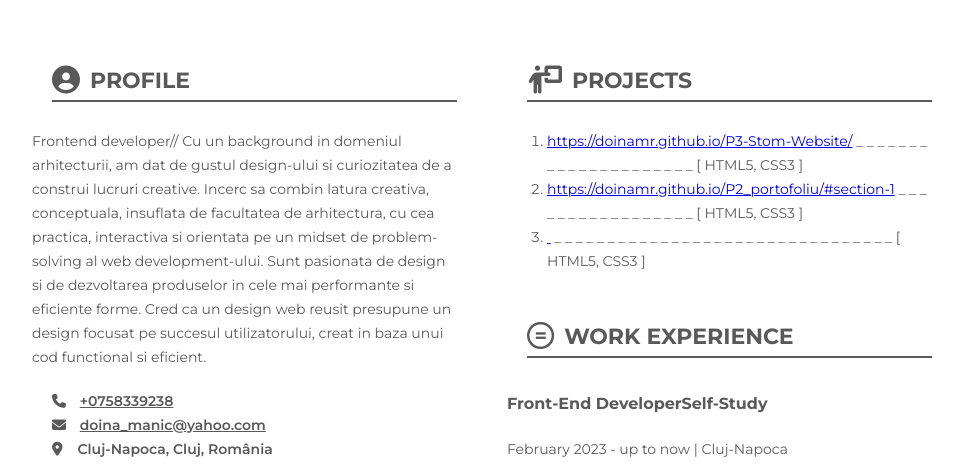
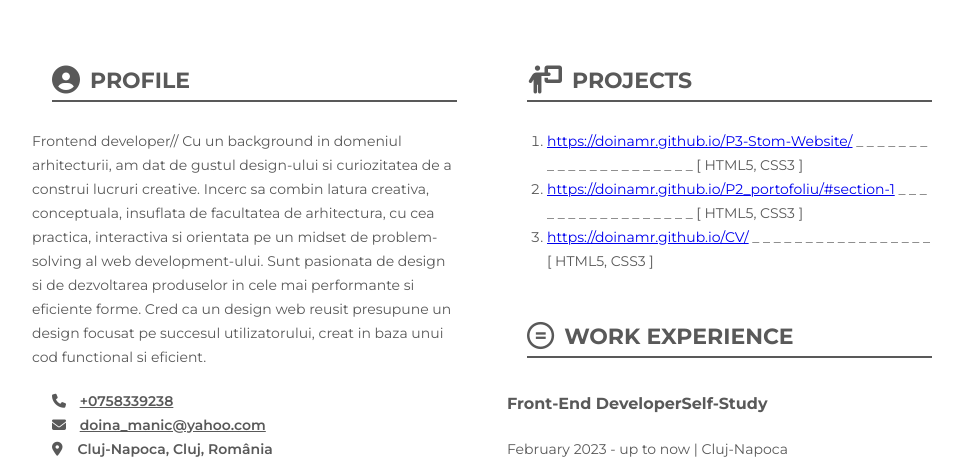
Before and after one commit to doinaMR/CV, a plain HTML site: page index.html in a window 1280 px wide. Shown: the part 333-800 px from the top of the page, without its empty margins (158-1121 px from the left). Drawn offline with nearby package versions, Linux system fonts and the light colour scheme.

Commit message:
Update index.html

```diff
--- a/index.html
+++ b/index.html
@@ -135,8 +135,8 @@
                             <span class="project-info">[ HTML5, CSS3 ]</span>
                         </li>
                         <li>
-                            <a href=" " target="_blank"> </a>
-                            <span> _ _ _ _ _ _ _ _ _ _ _ _ _ _ _ _ _ _ _ _ _ _ _ _ _ _ _ _ _ _ _ _ </span>
+                            <a href="https://doinamr.github.io/CV/" target="_blank">https://doinamr.github.io/CV/</a>
+                            <span> _ _ _ _ _ _ _ _ _ _ _ _ _ _ _ _ _ </span>
                             <span class="project-info">[ HTML5, CSS3 ]</span>
                         </li>
                     </ol>
```
